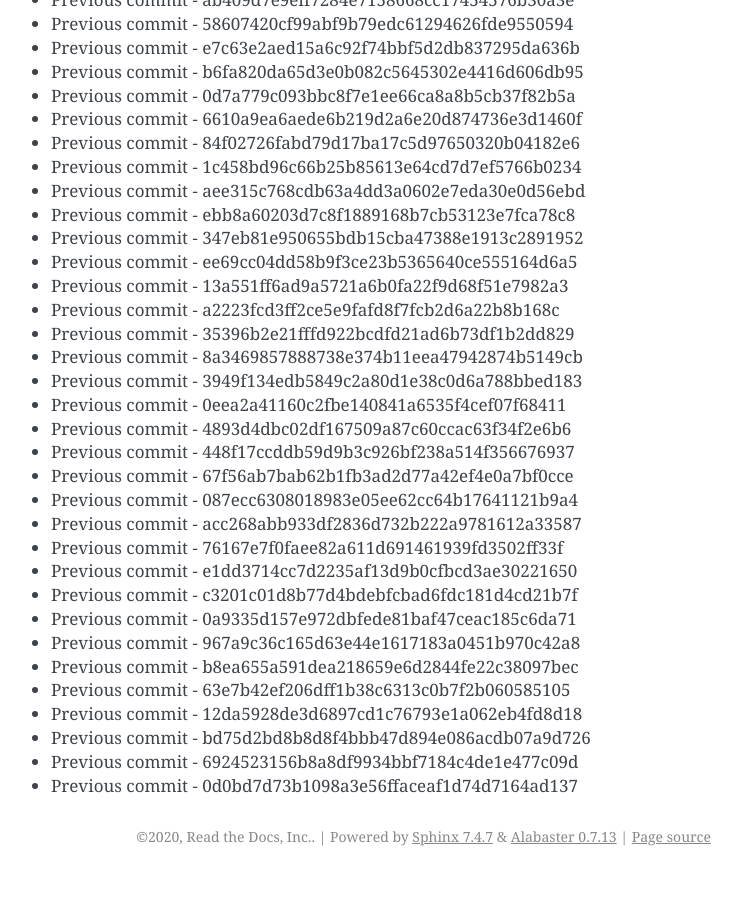
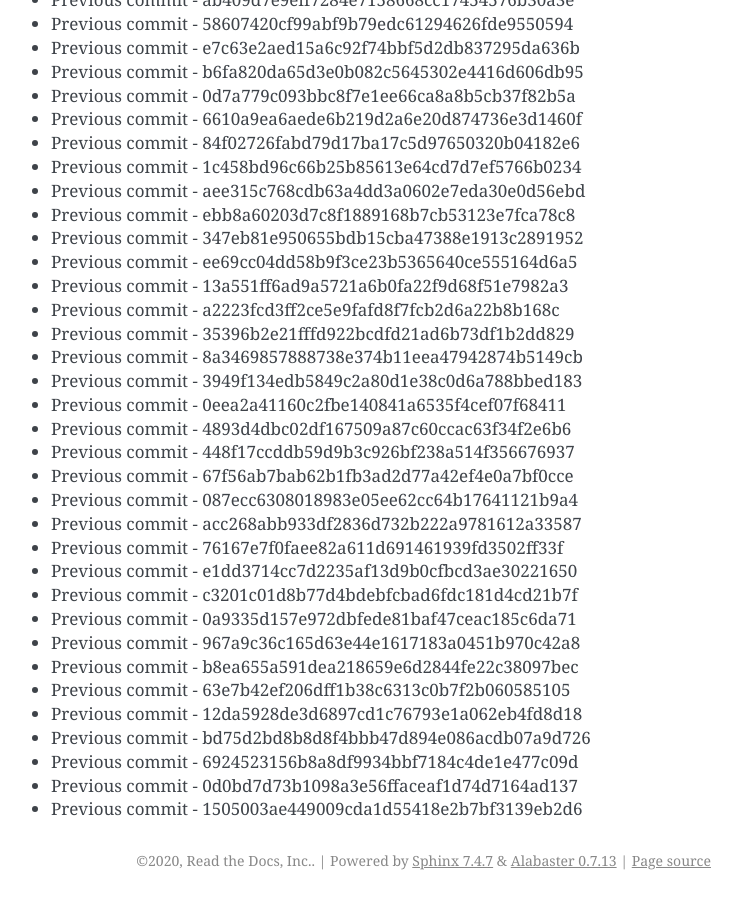
Before and after one commit to readthedocs/rtd-git-stresstest, a Sphinx documentation site: the page built from docs/updates.rst, in a window 1280 px wide and 900 px high, scrolled down 26451 px. Shown: the whole window, without its empty margins (399-1141 px from the left). Built offline with Sphinx 7.4.7, drawn with Linux system fonts in a browser that asks for light colours; before the commit the page ends 27327 px from its top, so only the background shows below that.

Commit message:
Generating commit from previous: 1505003ae449009cda1d55418e2b7bf3139eb2d6

```diff
--- a/docs/updates.rst
+++ b/docs/updates.rst
@@ -1143,3 +1143,4 @@ It can be tested for any performance characteristics.
 * Previous commit - bd75d2bd8b8d8f4bbb47d894e086acdb07a9d726
 * Previous commit - 6924523156b8a8df9934bbf7184c4de1e477c09d
 * Previous commit - 0d0bd7d73b1098a3e56ffaceaf1d74d7164ad137
+* Previous commit - 1505003ae449009cda1d55418e2b7bf3139eb2d6
```
